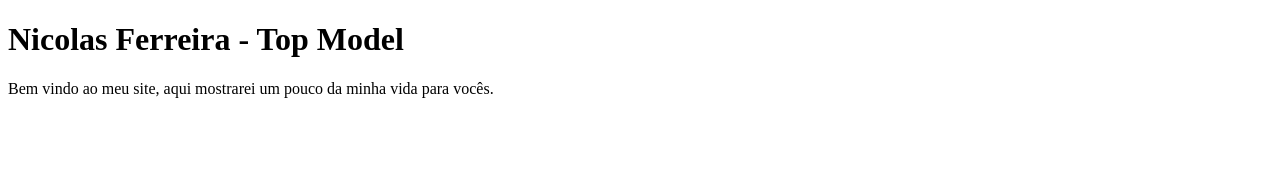
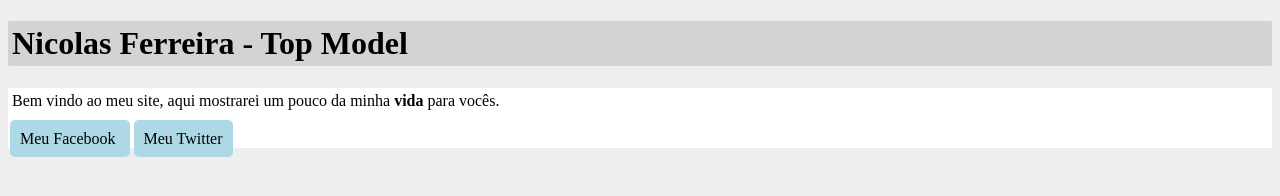
Before and after one commit to matheus1519/matheus1519.github.io, a plain HTML site: page index.html in a window 1280 px wide. Drawn offline with Linux system fonts and the light colour scheme.

Commit message:
Terceira vez

```diff
--- a/estilo.css
+++ b/estilo.css
@@ -0,0 +1,31 @@
+body {
+	background-color:#EEEEEE;
+}
+
+h1 {
+	background-color: lightgray;
+	padding: 4px;
+	border-radius: 2px;
+}
+
+p {
+
+	padding: 4px;
+}
+
+a {
+	color:black;
+	text-decoration: none;
+	background-color: lightblue;
+	margin: 2px;
+	padding: 10px;
+	border-radius: 5px;
+}
+
+div{
+	background-color: white;
+}
+
+a:hover{
+	background-color: skyblue;
+}
--- a/index.html
+++ b/index.html
@@ -1,17 +1,29 @@
 <!DOCTYPE html>
-<html>
+<html lang="pt-br">
 	<head>
+		<meta keywords="">
+		<meta description="">
+		<meta author="">
 		<meta charset="utf-8">
 		<title>
 			Nicolas Ferreira
 		</title>
+		<link rel="stylesheet" type="text/css" href="estilo.css">
 	</head>
 	<body>
 		<h1>
 			Nicolas Ferreira - Top Model
 		</h1>
-		<p>
-			Bem vindo ao meu site, aqui mostrarei um pouco da minha vida para vocês.
-		</p>
+		<div>
+			<p>
+				Bem vindo ao meu site, aqui mostrarei um pouco da minha <strong>vida</strong> para vocês.
+			</p>
+			<a href="facebook.com">
+				Meu Facebook
+			</a>
+			<a href="twitter.com">
+				Meu Twitter
+			</a>
+		</div>
 	</body>
 </html>
```
